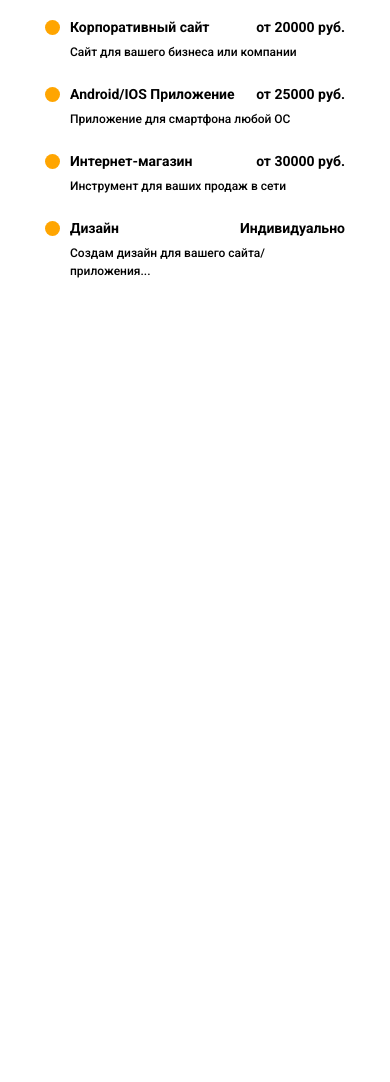
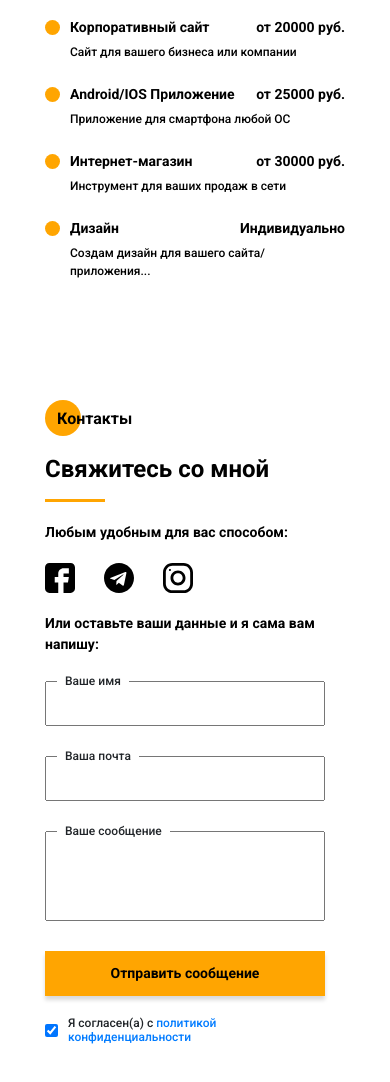
Before and after one commit to vgshenshin/portfolio, a website: page src/index.html in a window 390 px wide. Shown: the part 7924-9006 px from the top of the page. Before the commit the page ends 8204 px from the top, so only its background shows below. Drawn offline with nearby package versions, Linux system fonts and the light colour scheme; files that its build step writes are made by us from their sources; files whose address does not match are found by name.

Commit message:
mobile adapt: done

```diff
--- a/src/index.html
+++ b/src/index.html
@@ -412,7 +412,7 @@
         </div>
     </section>
 
-<!--     <section class="contacts">
+    <section class="contacts">
         <div class="container">
             <div class="contacts__wrapper">
                 <div class="contacts__photo">
@@ -465,7 +465,7 @@
                 </div>
             </div>
         </div>
-    </section> -->
+    </section>
 
     <script src="js/script.js"></script>
 </body>
--- a/src/sass/blocks/_media.scss
+++ b/src/sass/blocks/_media.scss
@@ -47,6 +47,12 @@
             }
         }
     }
+    .contacts {
+        &__wrapper {
+            padding: 0;
+            grid-template-columns: 360px 580px;
+        }
+    }
 }
 
 @media (max-width: 992px) {
@@ -54,10 +60,10 @@
         max-width: 720px;
     }
     .title {
-        &_fz16 ~ .title {
+        &_fz16 + .title {
             font-size: 30px;
         }
-        &_fz16 ~ h1.title {
+        &_fz16 + h1.title {
             font-size: 48px;
         }
     }
@@ -95,6 +101,15 @@
             grid-template-columns: repeat(auto-fit, 350px);
         }
     }
+    .contacts {
+        &__wrapper {
+            padding: 0 50px;
+            grid-template-columns: 1fr;
+        }
+        &__photo {
+            display: none;
+        }
+    }
 }
 
 @media (max-width: 768px) {
@@ -102,7 +117,7 @@
         max-width: 540px;
     }
     .title {
-        &_fz16 ~ h1.title {
+        &_fz16 + h1.title {
             font-size: 32px;
         }
     }
@@ -173,6 +188,31 @@
             row-gap: 30px;
         }
     }
+    .contacts {
+        &__wrapper {
+            padding: 0;
+        }
+        &__descr {
+            justify-self: center;
+        }
+        &__text {
+            width: 300px;
+        }
+        &__form {
+            grid-template: 45px 45px 90px 45px / 280px;
+        }
+        &__textarea {
+            grid-column: unset;
+        }
+        &__triggers {
+            grid-column: unset;
+            grid-template-columns: 1fr;
+            column-gap: unset;
+        }
+        &__policy {
+            margin-top: 20px;
+        }
+    }
 }
 
 @media (max-width: 576px) {
@@ -181,10 +221,10 @@
         padding: 0 10px;
     }
     .title {
-        &_fz16 ~ .title {
+        &_fz16 + .title {
             font-size: 24px;
         }
-        &_fz16 ~ h1.title {
+        &_fz16 + h1.title {
             font-size: 26px;
         }
     }
```
Also changed, not shown: dist/css/style.min.css, dist/index.html.
